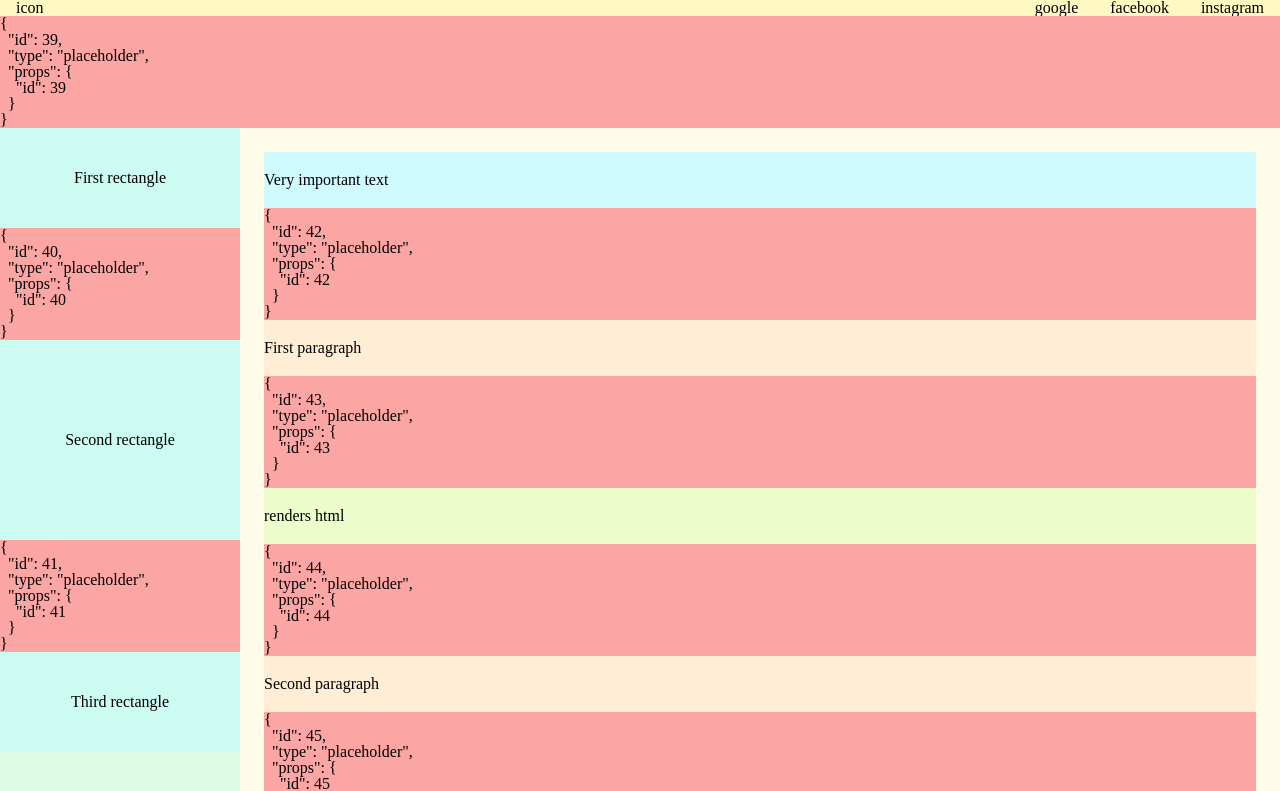
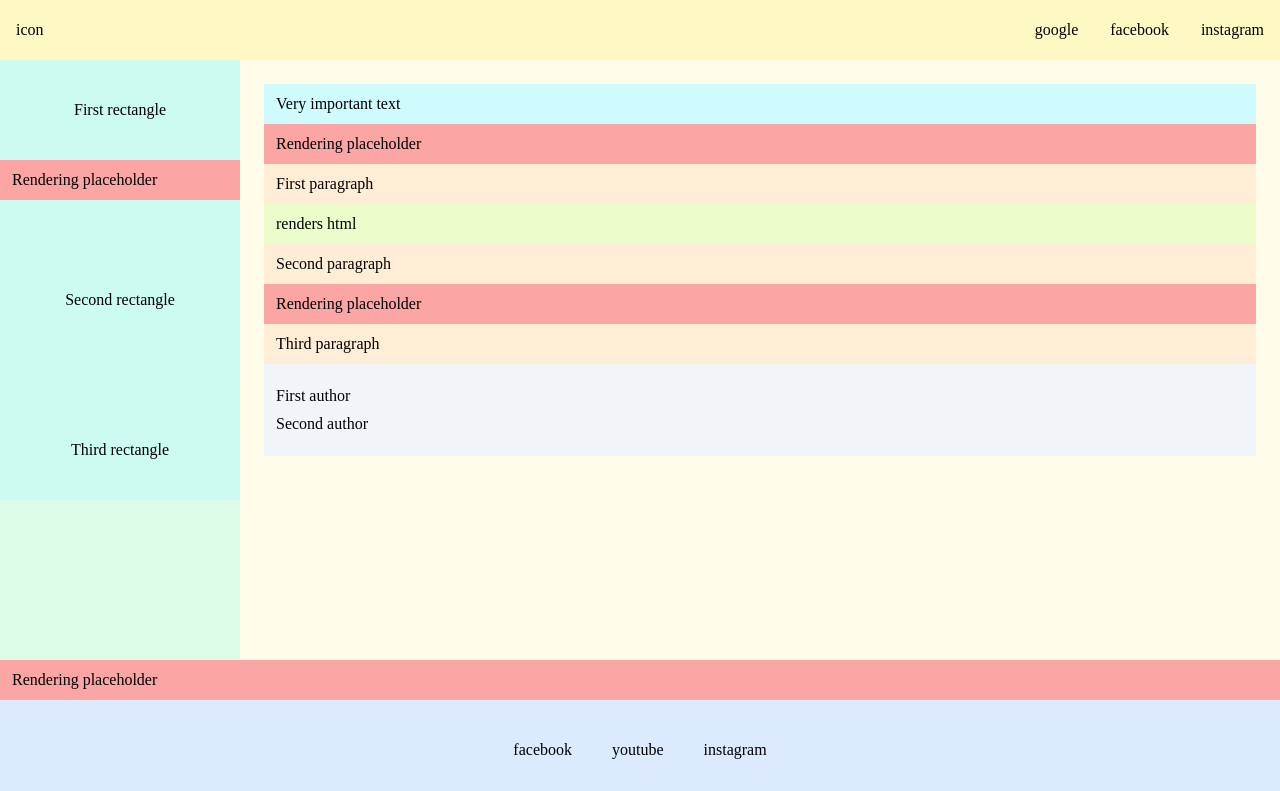
Before and after one commit to Ofadiman/react-tree-renderer, a React (Vite) app: page / in a window 1280 px wide. Shown: the top 791 px of the page. Built offline with nearby package versions, Linux system fonts and the light colour scheme.

Commit message:
feature: render only required placeholders

```diff
--- a/src/api/useApi.ts
+++ b/src/api/useApi.ts
@@ -214,5 +214,5 @@ export const useApi = () => {
     })()
   }, [])
 
-  return state
+  return { root: state }
 }
--- a/src/components/Authors.tsx
+++ b/src/components/Authors.tsx
@@ -10,9 +10,13 @@ export type AuthorsNode = {
 
 export const Authors: FC<{ node: AuthorsNode }> = (props) => {
   return (
-    <ul className="bg-slate-100 py-3">
+    <ul className="bg-slate-100 p-3">
       {props.node.props.authors.map((author) => {
-        return <li key={author.id}>{author.name}</li>
+        return (
+          <li key={author.id} className="my-3">
+            {author.name}
+          </li>
+        )
       })}
     </ul>
   )
--- a/src/components/Heading.tsx
+++ b/src/components/Heading.tsx
@@ -9,5 +9,5 @@ export type HeadingNode = {
 }
 
 export const Heading: FC<{ node: HeadingNode }> = (props) => {
-  return <h1 className="bg-cyan-100 py-5">{props.node.props.text}</h1>
+  return <h1 className="bg-cyan-100 p-3">{props.node.props.text}</h1>
 }
--- a/src/components/Html.tsx
+++ b/src/components/Html.tsx
@@ -11,7 +11,7 @@ export type HtmlNode = {
 export const Html: FC<{ node: HtmlNode }> = (props) => {
   return (
     <div
-      className="bg-lime-100 py-5"
+      className="bg-lime-100 p-3"
       dangerouslySetInnerHTML={{ __html: props.node.props.html }}
     ></div>
   )
--- a/src/components/Paragraph.tsx
+++ b/src/components/Paragraph.tsx
@@ -9,5 +9,5 @@ export type ParagraphNode = {
 }
 
 export const Paragraph: FC<{ node: ParagraphNode }> = (props) => {
-  return <p className="bg-orange-100 py-5">{props.node.props.text}</p>
+  return <p className="bg-orange-100 p-3">{props.node.props.text}</p>
 }
--- a/src/components/Placeholder.tsx
+++ b/src/components/Placeholder.tsx
@@ -1,4 +1,5 @@
 import { FC } from 'react'
+import { usePlaceholdersContext } from '../context/Placeholders.context'
 
 export type PlaceholderNode = {
   id: number
@@ -9,5 +10,11 @@ export type PlaceholderNode = {
 }
 
 export const Placeholder: FC<{ node: PlaceholderNode }> = (props) => {
-  return <pre className="bg-red-300">{JSON.stringify(props.node, null, 2)}</pre>
+  const placeholdersIds = usePlaceholdersContext()
+
+  if (placeholdersIds.includes(props.node.id)) {
+    return <p className="bg-red-300 p-3">{`Rendering placeholder`}</p>
+  }
+
+  return null
 }
--- a/src/context/Placeholders.context.tsx
+++ b/src/context/Placeholders.context.tsx
@@ -1,6 +1,6 @@
 import { createContext, useContext } from 'react'
 
-export const PlaceholdersContext = createContext<Record<string, object> | null>(null)
+export const PlaceholdersContext = createContext<number[] | null>(null)
 
 export const usePlaceholdersContext = () => {
   const context = useContext(PlaceholdersContext)
--- a/src/main.tsx
+++ b/src/main.tsx
@@ -3,11 +3,12 @@ import ReactDOM from 'react-dom/client'
 import { StrictMode } from 'react'
 import { useApi } from './api/useApi.ts'
 import { NodeFactory } from './components/NodeFactory.tsx'
+import { PlaceholdersContext } from './context/Placeholders.context.tsx'
 
 const App = () => {
   const urlSearchParams = new URLSearchParams(window.location.search)
   const shouldRenderMap = urlSearchParams.get('map') === 'true'
-  const root = useApi()
+  const { root } = useApi()
 
   if (root === null) {
     return <p>Loading...</p>
@@ -17,7 +18,11 @@ const App = () => {
     return <pre>{JSON.stringify(root, null, 2)}</pre>
   }
 
-  return <NodeFactory node={root} />
+  return (
+    <PlaceholdersContext.Provider value={[40, 42, 45, 47]}>
+      <NodeFactory node={root} />
+    </PlaceholdersContext.Provider>
+  )
 }
 
 ReactDOM.createRoot(document.getElementById('root') as HTMLElement).render(
```
